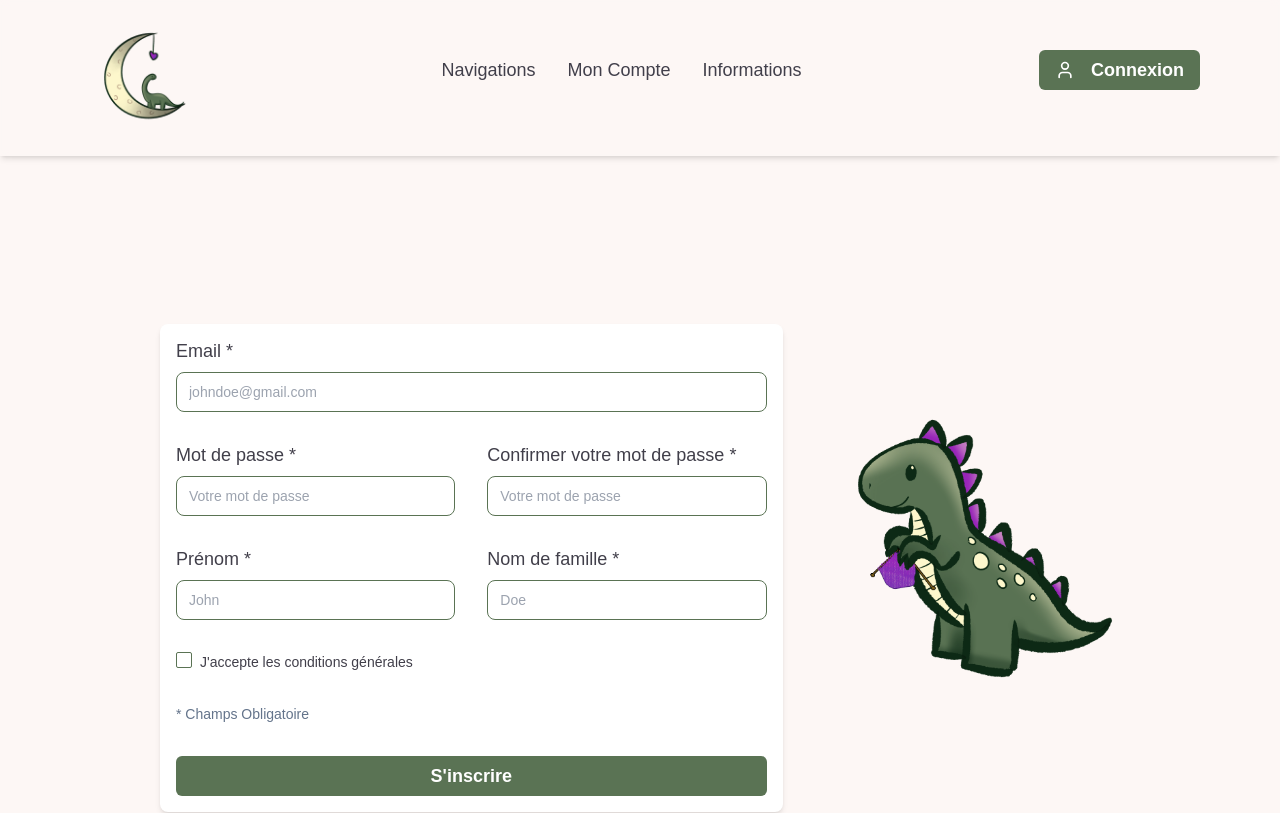
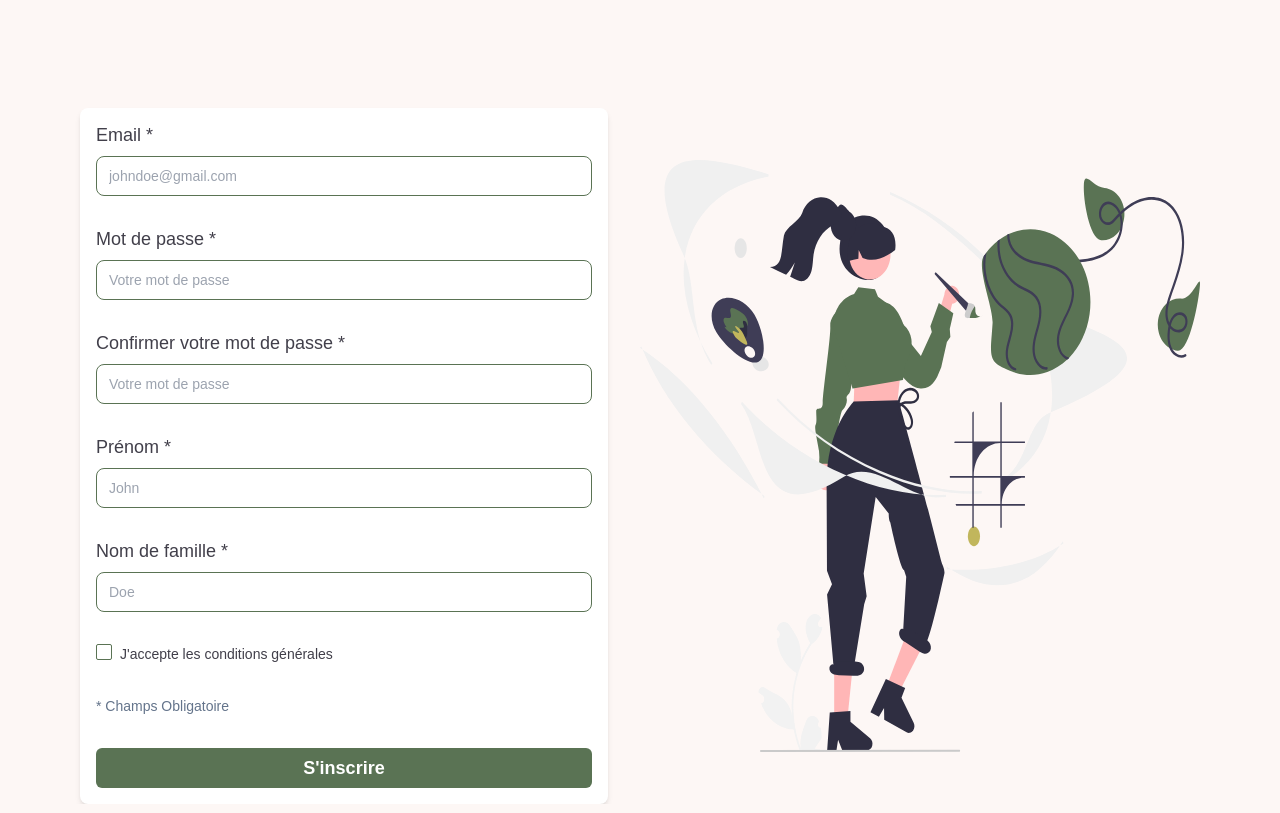
Before and after one commit to La-Petite-Boutique-D-Ephee/frontend, a Next.js app: page /inscription in a window 1280 px wide. Shown: the top 813 px of the page. Built offline with nearby package versions, Linux system fonts and the light colour scheme; a web font is replaced by a local one.

Commit message:
♻️ Refactor inscription layout and update images

```diff
--- a/app/(auth)/inscription/layout.js
+++ b/app/(auth)/inscription/layout.js
@@ -1,12 +1,7 @@
-import { Header } from "../../../components/layout/Header.jsx";
-import { Footer } from "../../../components/layout/footer/Footer.jsx";
-
 export default function InscriptionLayout({ children }) {
   return (
-    <>
-      <Header />
-      <main className="container">{children}</main>
-      <Footer />
-    </>
+    <main className="container h-screen flex justify-center items-center">
+      {children}
+    </main>
   );
 }
--- a/app/(auth)/inscription/page.js
+++ b/app/(auth)/inscription/page.js
@@ -2,7 +2,7 @@
 
 import { Button } from "@/components/ui/button";
 import { Checkbox } from "@/components/ui/checkbox";
-import dinosaure from "@/public/assets/images/dinosaure.png";
+import woman from "@/public/assets/images/woman.svg";
 import { zodResolver } from "@hookform/resolvers/zod";
 import { useForm } from "react-hook-form";
 import { z } from "zod";
@@ -116,9 +116,9 @@ export default function Signin() {
     }
   }
   return (
-    <section className="mt-16 lg:mt-28 lg:w-[960px] lg:mx-auto">
+    <section className="mt-16 lg:mt-28 w-full">
       <div className="lg:flex lg:items-center lg:gap-8">
-        <div className="bg-white rounded-lg shadow-md p-4 lg:w-full">
+        <div className="bg-white rounded-lg shadow-md p-4 lg:w-full lg:flex-1">
           <Form {...form}>
             <form
               onSubmit={form.handleSubmit(onSubmit)}
@@ -141,7 +141,7 @@ export default function Signin() {
                   </FormItem>
                 )}
               />
-              <div className="flex flex-col gap-8 md:flex-row">
+              <div className="flex flex-col gap-8">
                 <FormField
                   control={form.control}
                   name="password"
@@ -178,7 +178,7 @@ export default function Signin() {
                 />
               </div>
 
-              <div className="flex flex-col gap-8 md:flex-row">
+              <div className="flex flex-col gap-8">
                 <FormField
                   control={form.control}
                   name="firstname"
@@ -235,9 +235,9 @@ export default function Signin() {
             </form>
           </Form>
         </div>
-        <div className="lg:w-2/4 lg:h-[600px]">
+        <div className="lg:w-2/4">
           <Image
-            src={dinosaure}
+            src={woman}
             className="hidden lg:block lg:h-full lg:object-cover"
             alt="Création dinosaure"
             priority="true"
```
Also changed, not shown: public/assets/images/woman.svg (added).
